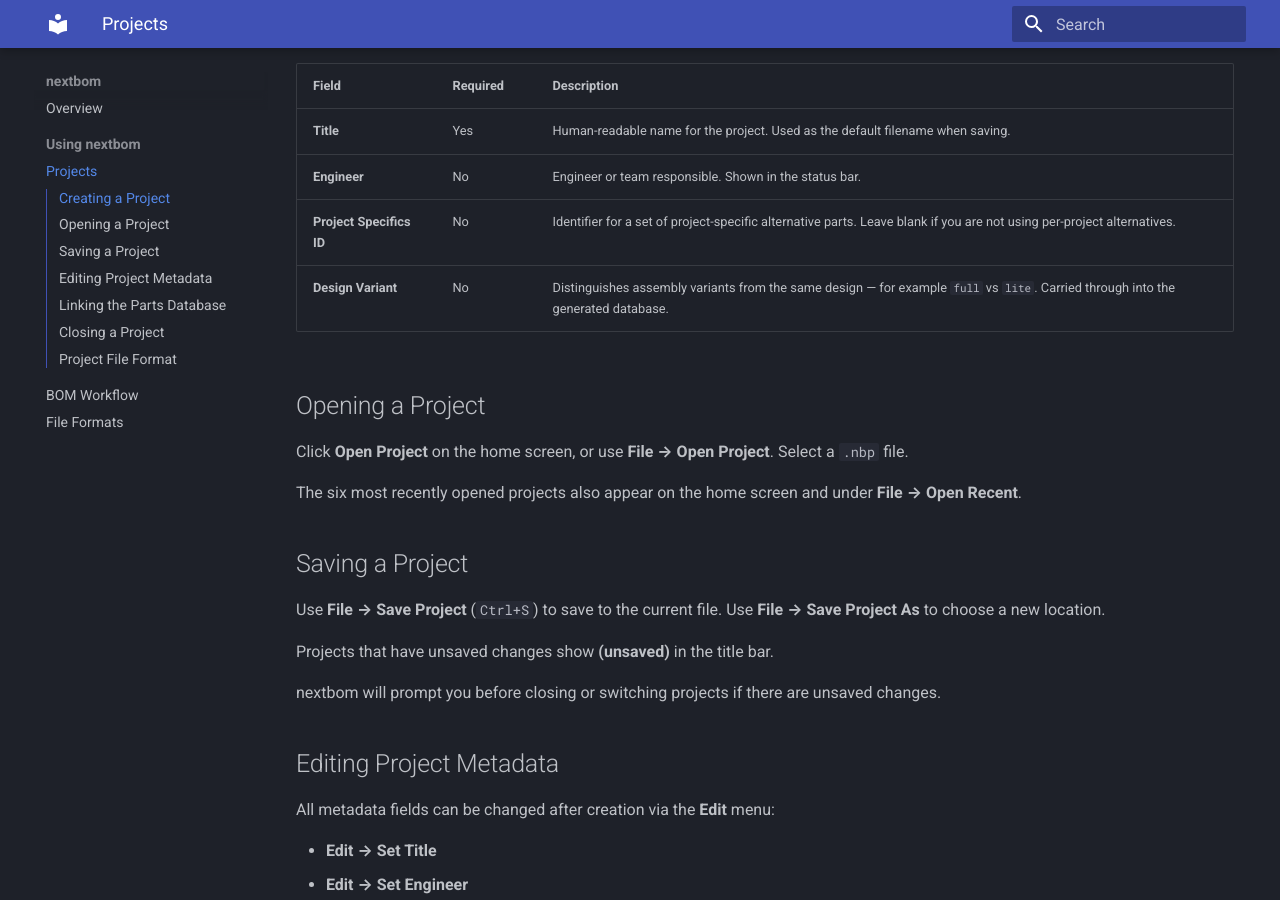
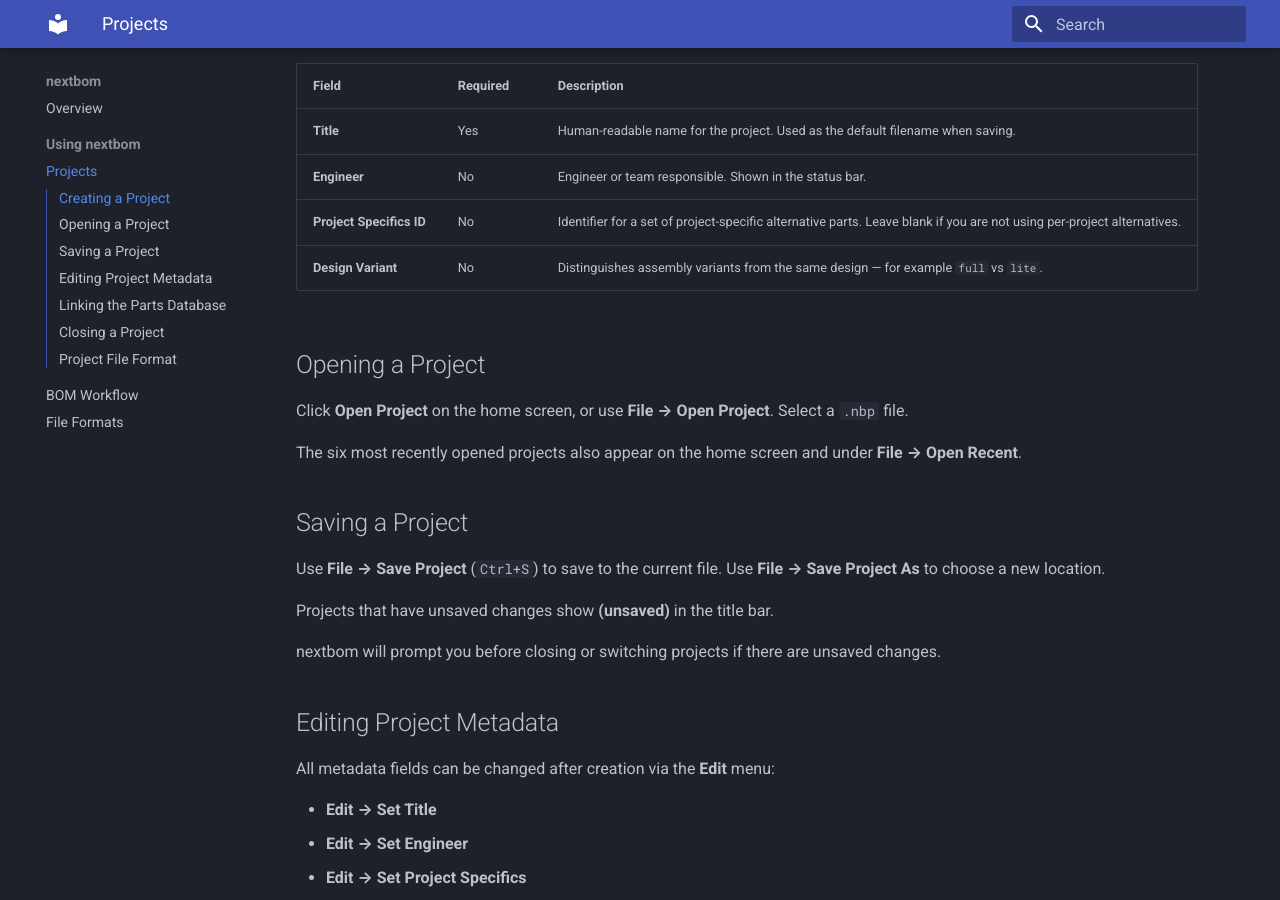
Before and after one commit to jakobgif/nextbom, an MkDocs documentation site: the page built from docs/project.md, in a window 1280 px wide and 900 px high, scrolled down 342 px. Built offline with MkDocs 1.6.1 and Material for MkDocs 9.7.7, drawn with Linux system fonts in a browser that asks for light colours.

Commit message:
updated project.md

```diff
--- a/docs/project.md
+++ b/docs/project.md
@@ -13,7 +13,7 @@
 | **Title** | Yes | Human-readable name for the project. Used as the default filename when saving. |
 | **Engineer** | No | Engineer or team responsible. Shown in the status bar. |
 | **Project Specifics ID** | No | Identifier for a set of project-specific alternative parts. Leave blank if you are not using per-project alternatives. |
-| **Design Variant** | No | Distinguishes assembly variants from the same design — for example `full` vs `lite`. Carried through into the generated database. |
+| **Design Variant** | No | Distinguishes assembly variants from the same design — for example `full` vs `lite`. |
 
 ## Opening a Project
 
```
